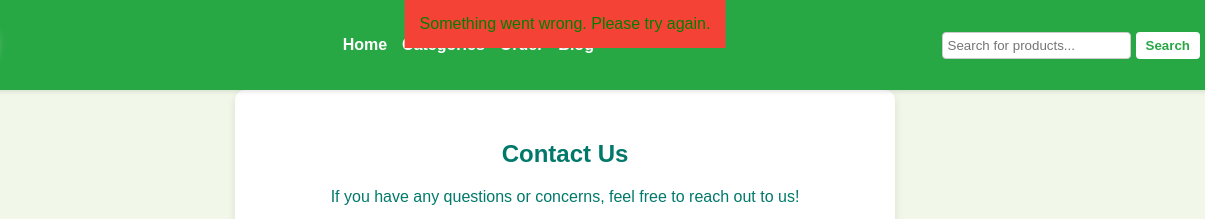
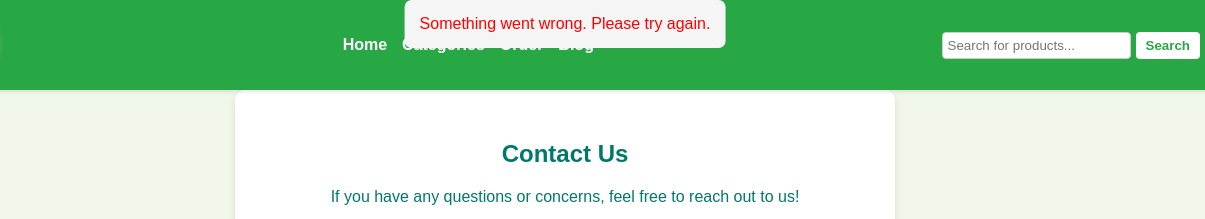
Before and after one commit to nuelcas/alpha-plus-cleaning-products, a website: page frontend/contact.html in a window 1280 px wide. Both pictures are taken after typing "Sample", "name@example.com", "Sample" into the empty fields and a click on the button "Send Message". Shown: the top 219 px of the page, 75-1280 px from the left. Drawn offline with Linux system fonts and the light colour scheme; no server answers.

```diff
--- a/frontend/styles/blog.css
+++ b/frontend/styles/blog.css
@@ -17,12 +17,13 @@
 }
 
 header h1 {
-  margin-top: 10px;
+  margin-top: 20px;
   font-size: 2.5em;
 }
 
 header p {
   font-size: 1.2em;
+  margin-top: 10px;
 }
 
 nav ul {
--- a/frontend/styles/contact.css
+++ b/frontend/styles/contact.css
@@ -272,6 +272,7 @@
   left: 50%;
   transform: translateX(-50%);
   background-color: whitesmoke;
+  border-radius: 7px;
   color: green;
   padding: 15px;
   font-size: 16px;
@@ -282,7 +283,8 @@
 }
 
 #feedback.error {
-  background-color: #f44336; /* Error color */
+  background-color: whitesmoke;
+  color: red;
 }
 
 @media screen and (max-width: 768px) {
--- a/frontend/styles/order.css
+++ b/frontend/styles/order.css
@@ -278,6 +278,7 @@
   left: 50%;
   transform: translateX(-50%);
   background-color: whitesmoke;
+  border-radius: 7px;
   color: green;
   padding: 15px;
   font-size: 16px;
@@ -288,7 +289,8 @@
 }
 
 #feedback.error {
-  background-color: #f44336; /* Error color */
+  background-color: whitesmoke; /* Error color */
+  color: red;
 }
 
 @media screen and (max-width: 768px) {
```
